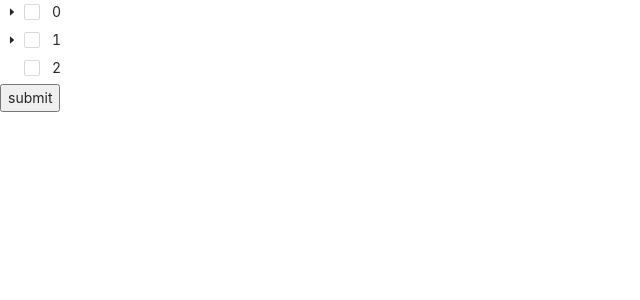
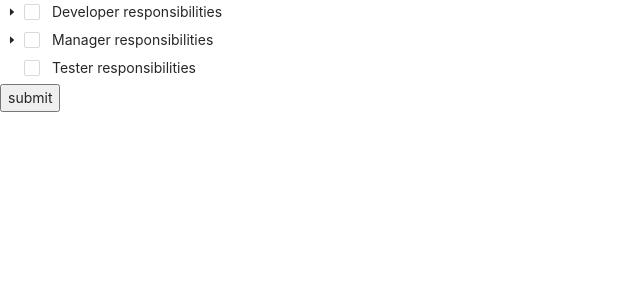
Before and after one commit to bukenoff/antdtree-as-form-input, a React (Vite) app: page / in a window 1280 px wide. Shown: the top 300 px of the page, without its empty margins (0-640 px from the left). Built offline with nearby package versions, Linux system fonts and the light colour scheme.

Commit message:
first working draft

```diff
--- a/src/App.tsx
+++ b/src/App.tsx
@@ -1,108 +1,128 @@
-import React, { useMemo, useState } from 'react';
+import React, { useCallback, useMemo, useState } from 'react';
 import { useImmer } from 'use-immer';
 import 'antd/dist/antd.css';
 import './index.css';
-import { Tree } from 'antd';
+import { Tree, TreeProps } from 'antd';
 
 const initialOptions = [
   {
-    title: '0',
+    title: 'Developer responsibilities',
     key: '0',
     parentKey: null,
     children: [
       {
-        title: '0-0',
+        title: 'Coding',
         key: '0-0',
         parentKey: '0',
         children: [
           {
-            title: '0-0-0',
+            title: 'Implement new features',
             key: '0-0-0',
             parentKey: '0-0',
           },
           {
-            title: '0-0-1',
+            title: 'Fix bugs',
             key: '0-0-1',
             parentKey: '0-0',
           },
           {
-            title: '0-0-2',
+            title: 'Drink too much coffee to battle insomnia',
             key: '0-0-2',
             parentKey: '0-0',
           },
         ],
       },
       {
-        title: '0-1',
+        title: 'Not coding',
         key: '0-1',
         parentKey: '0',
         children: [
           {
-            title: '0-1-0',
+            title: 'Attend meetings',
             key: '0-1-0',
             parentKey: '0-1',
           },
           {
-            title: '0-1-1',
+            title: 'Mentor juniors',
             key: '0-1-1',
-            parentKey: '0-1',
-          },
-          {
-            title: '0-1-2',
-            key: '0-1-2',
             parentKey: '0-1',
           },
         ],
       },
-      {
-        title: '0-2',
-        key: '0-2',
-        parentKey: '0',
-      },
     ],
   },
   {
-    title: '1',
+    title: 'Manager responsibilities',
     key: '1',
     parentKey: null,
     children: [
       {
-        title: '1-0',
+        title: 'Talk to client',
         key: '1-0',
         parentKey: '1',
       },
       {
-        title: '1-1',
+        title: 'Make sure developer is doing well',
         key: '1-1',
         parentKey: '1',
       },
       {
-        title: '1-2',
+        title: 'Occasionally bully developer',
         key: '1-2',
         parentKey: '1',
       },
     ],
   },
   {
-    title: '2',
+    title: 'Tester responsibilities',
     key: '2',
     parentKey: null,
   },
 ];
 
+export const normalizeKeys = (keys: string[]) =>
+    keys.reduce((acc: Record<string, boolean>, key) => {
+        acc[key] = true;
+
+        return acc;
+    }, {});
+
+export const getTreeByKeysProcess = (normalizedKeys: any, originalTree: any) =>
+    originalTree.reduce((acc: any, treeItem: any) => {
+        if (normalizedKeys[treeItem.key]) {
+            acc.push(treeItem);
+        } else if (treeItem.children) {
+            const children = getTreeByKeysProcess(normalizedKeys, treeItem.children);
+
+            if (children.length) {
+                acc.push({
+                    ...treeItem,
+                    children,
+                });
+            }
+        }
+
+        return acc;
+    }, []);
+
+export const getTreeByKeys = (keys: string[], originalTree: any) =>
+    getTreeByKeysProcess(normalizeKeys(keys), originalTree);
+
+
 const App = () => {
-  const [checkedKeys, setCheckedKeys] = useState([]);
-  const [selectedTreeData, setSelectedTreeData] = useImmer(initialOptions);
+  const [checkedKeys, setCheckedKeys] = useState<string[]>([]);
+  const [selectedTreeData, setSelectedTreeData] = useState([]);
 
-  const onCheck = (checkedKeysValue: any, e: any) => {
+  const onCheck = useCallback((checkedKeysValue) => {
     setCheckedKeys(checkedKeysValue);
-  };
+  }, []);
 
-  const handleSubmit = (e: any) => {
+  const handleSubmit = useCallback((e: any) => {
     e.preventDefault();
-    console.log('@@@@@@@');
-    console.log('selectedTreeData', selectedTreeData);
-  }
+    const value = getTreeByKeys(checkedKeys, initialOptions);
+    setSelectedTreeData(value);
+    console.log('%c selectedTreeData ', 'background: #222; color: #bada55', value);
+  }, [checkedKeys]);
 
   return (
     <form onSubmit={handleSubmit}>
@@ -110,7 +130,7 @@ const App = () => {
         checkable
         onCheck={onCheck}
         checkedKeys={checkedKeys}
-        treeData={selectedTreeData}
+        treeData={initialOptions}
       />
         <button type="submit">submit</button>
     </form>
```
